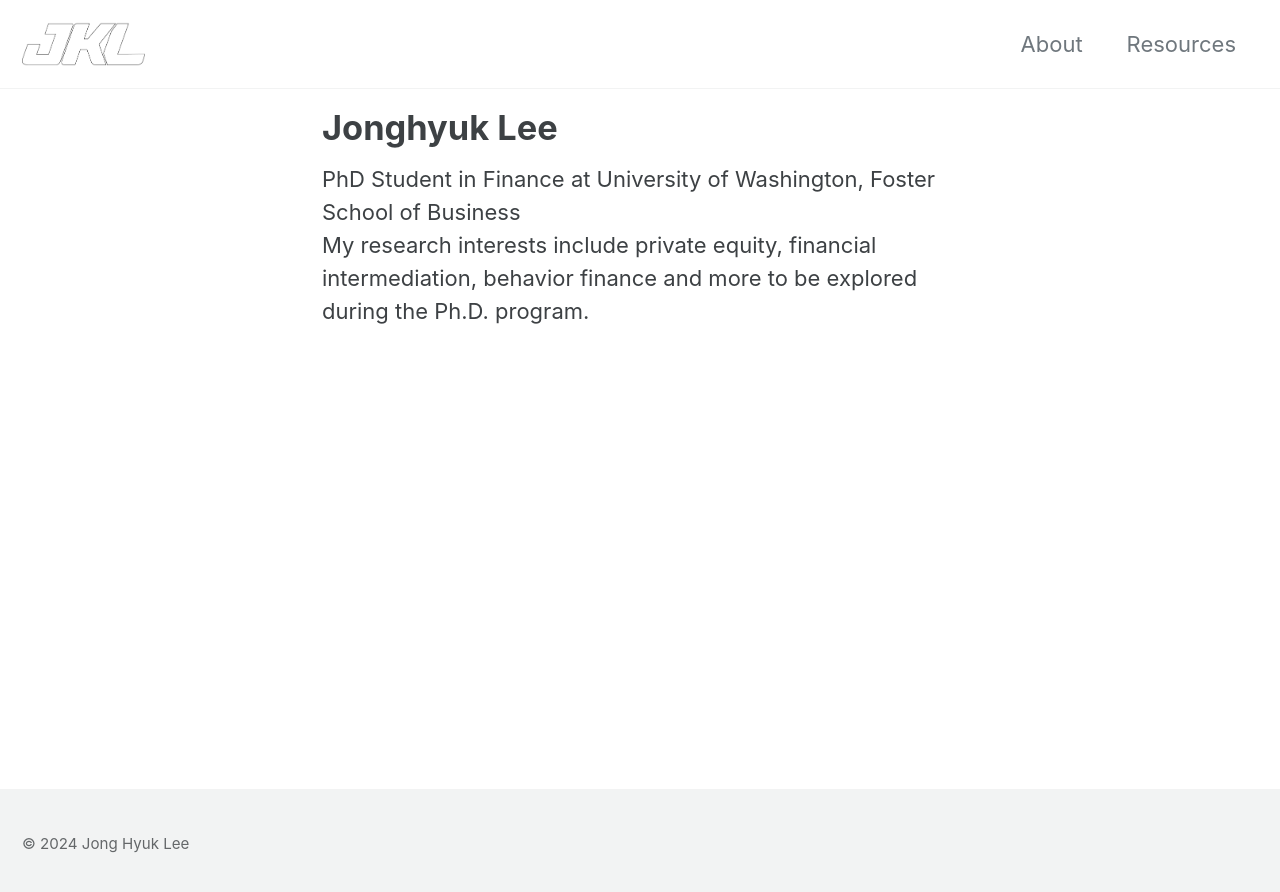
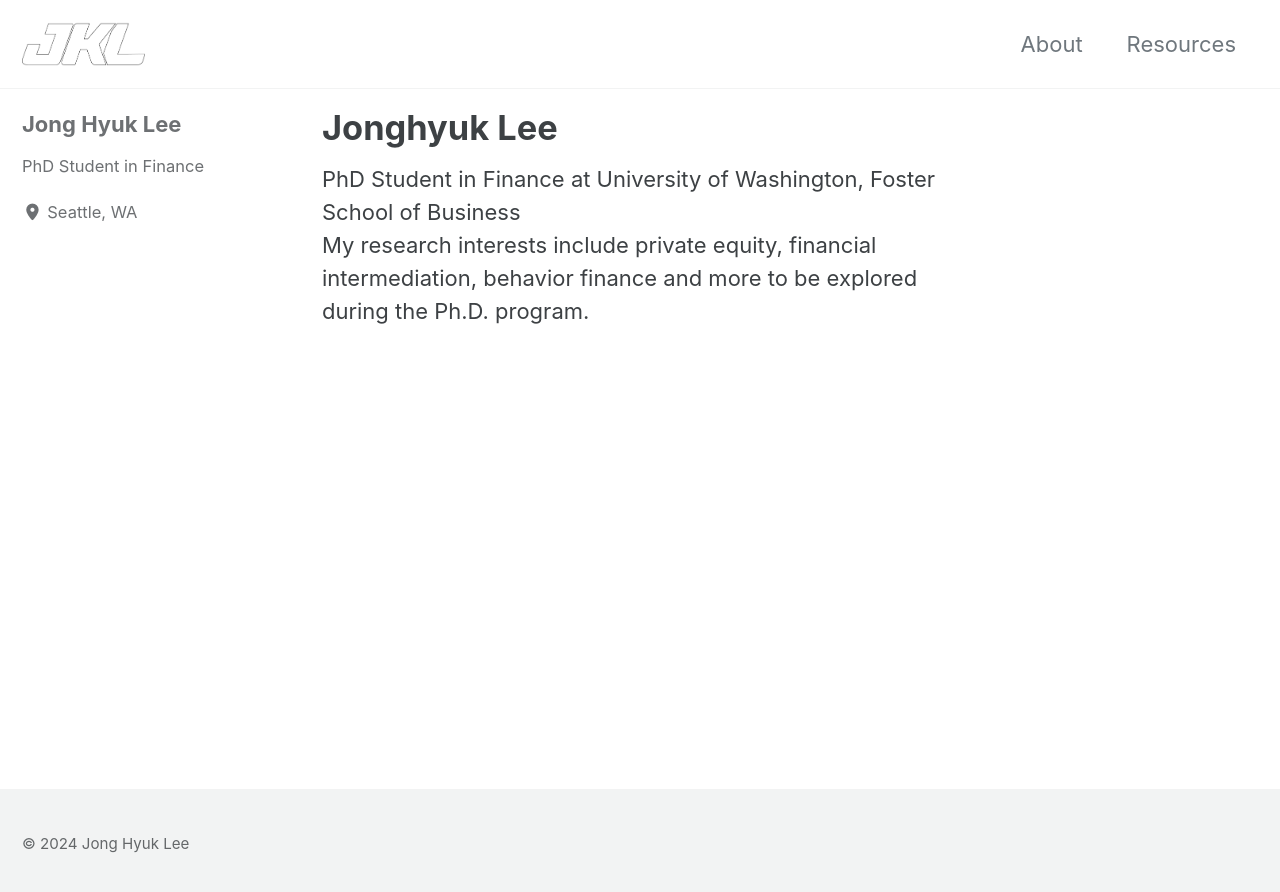
Before and after one commit to jhklee/jhklee.github.io, a Jekyll site: the page built from index.html, in a window 1280 px wide. Shown: the top 892 px of the page. Built offline with Jekyll 4.4.1, drawn with Linux system fonts in a browser that asks for light colours; cached includes are drawn as plain includes; the list of posts is cut into pages by our own code; part of the change alters nothing that is shown.

```diff
--- a/_config.yml
+++ b/_config.yml
@@ -315,10 +315,10 @@ defaults:
   # _posts
   - scope:
       path: ""
-      type: pages
+      type: posts
     values:
       layout: single
-      author_profile: false
+      author_profile: True
       read_time: false
       comments: # true
       share: false
--- a/index.html
+++ b/index.html
@@ -1,8 +1,8 @@
 ---
+layout: single
 title: "Jonghyuk Lee"
-layout: single
+author_profile: true
 ---
-
 
 PhD Student in Finance at University of Washington, Foster School of Business
 
```
